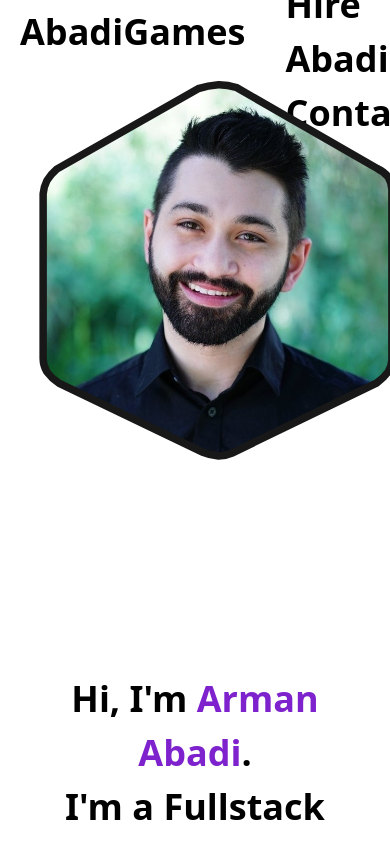
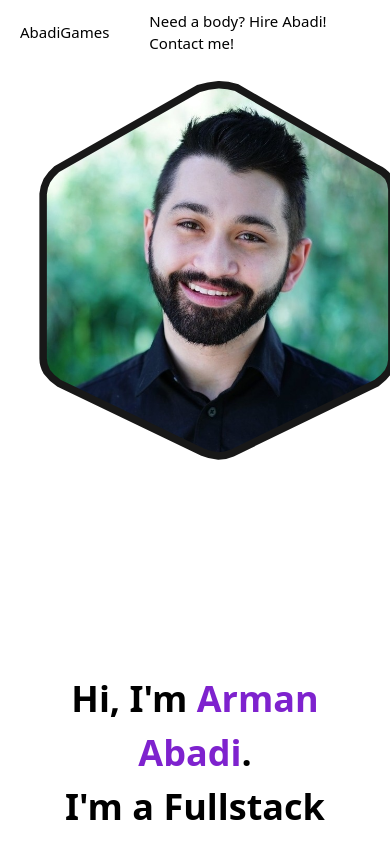
Before and after one commit to ArmanAbadi/AbadiGamesWebsite, a Next.js app: page / in a window 390 px wide. Shown: the top 844 px of the page. Built offline with nearby package versions, Linux system fonts and the light colour scheme.

Commit message:
for mobile

```diff
--- a/app/page.tsx
+++ b/app/page.tsx
@@ -20,7 +20,7 @@ export default function Home() {
   <div className="flex flex-col h-screen justify-between">
 
     <main className="flex flex-col h-screen justify-between">
-<div className="navbar p-3 bg-base-100 font-extrabold">
+<div className="navbar p-3 bg-base-100 font-thick">
   <Link href={""} className="px-2">AbadiGames</Link>
   <div className="flex flex-1 justify-end px-2"><a href="mailto:armanabadi.aa@gmail.com?Subject=AbadiGames Enquiry" target="_top" className="px-2">
   <div className = "px-4">Need a body? Hire Abadi! Contact me!
```
